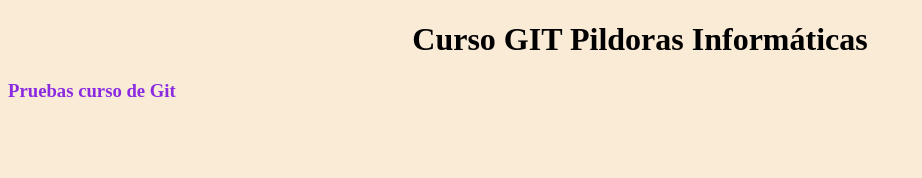
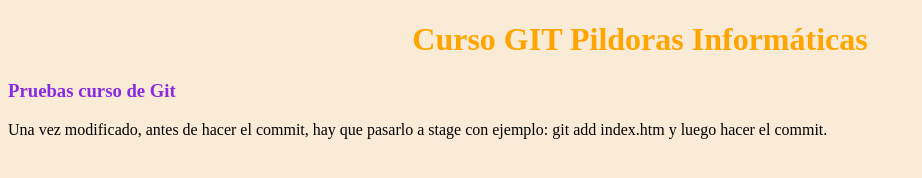
Before and after one commit to Githubudi-0/CursoGit, a plain HTML site: page index.html in a window 1280 px wide. Shown: the whole page, without its empty margins (0-922 px from the left). Drawn offline with Linux system fonts and the light colour scheme.

Commit message:
Párrafo y color

```diff
--- a/css/styles.css
+++ b/css/styles.css
@@ -4,6 +4,7 @@
 
 h1 {
     text-align: center;
+    color: orange;
 }
 
 h3 {
--- a/index.html
+++ b/index.html
@@ -10,6 +10,8 @@
     <h1>Curso GIT Pildoras Informáticas</h1>
 
     <h3>Pruebas curso de Git</h3>
+    <p>Una vez modificado, antes de hacer el commit, hay que pasarlo a stage con ejemplo: git add index.htm
+        y luego hacer el commit.</p>
 
 </body>
 </html>
```
